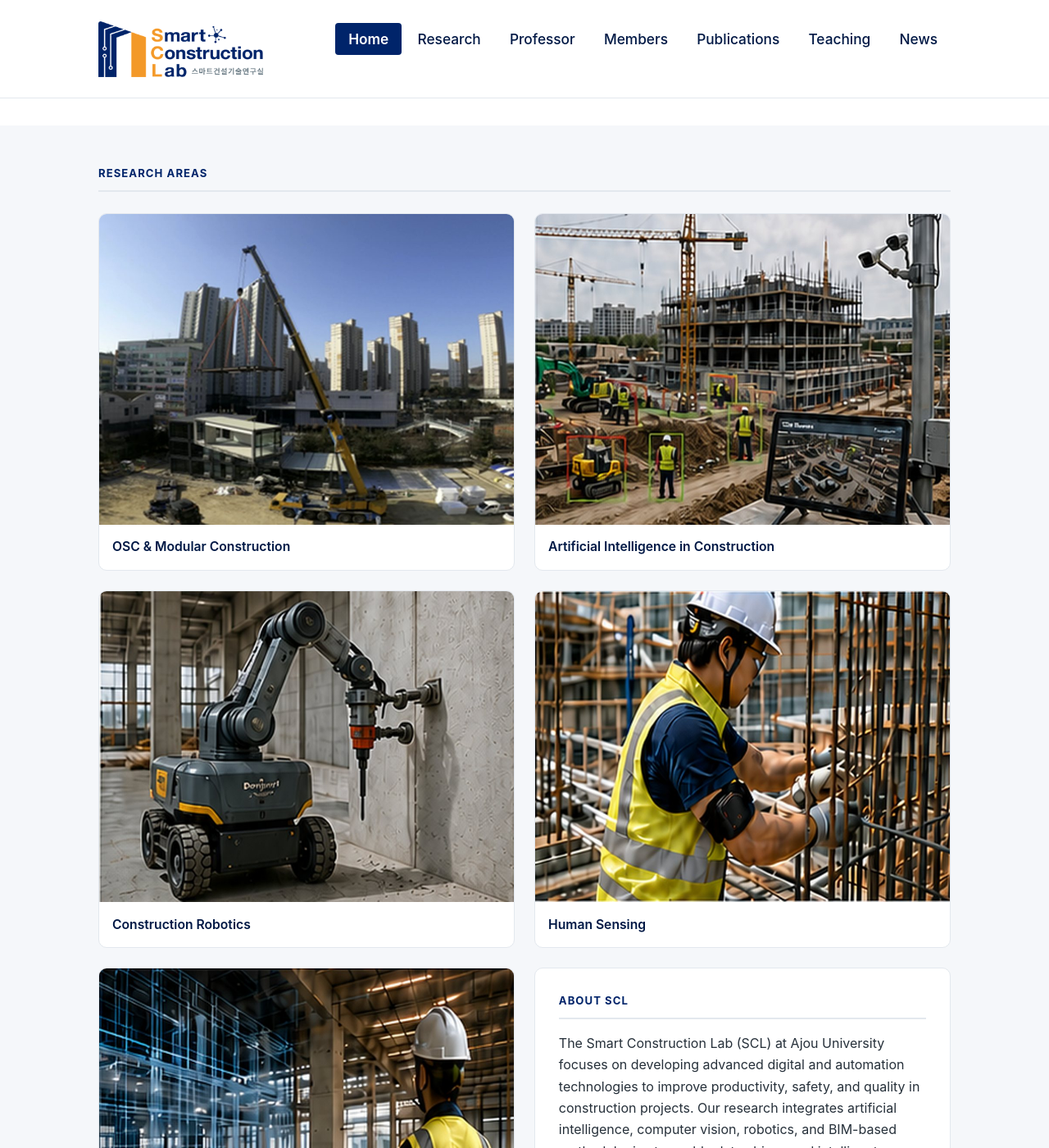
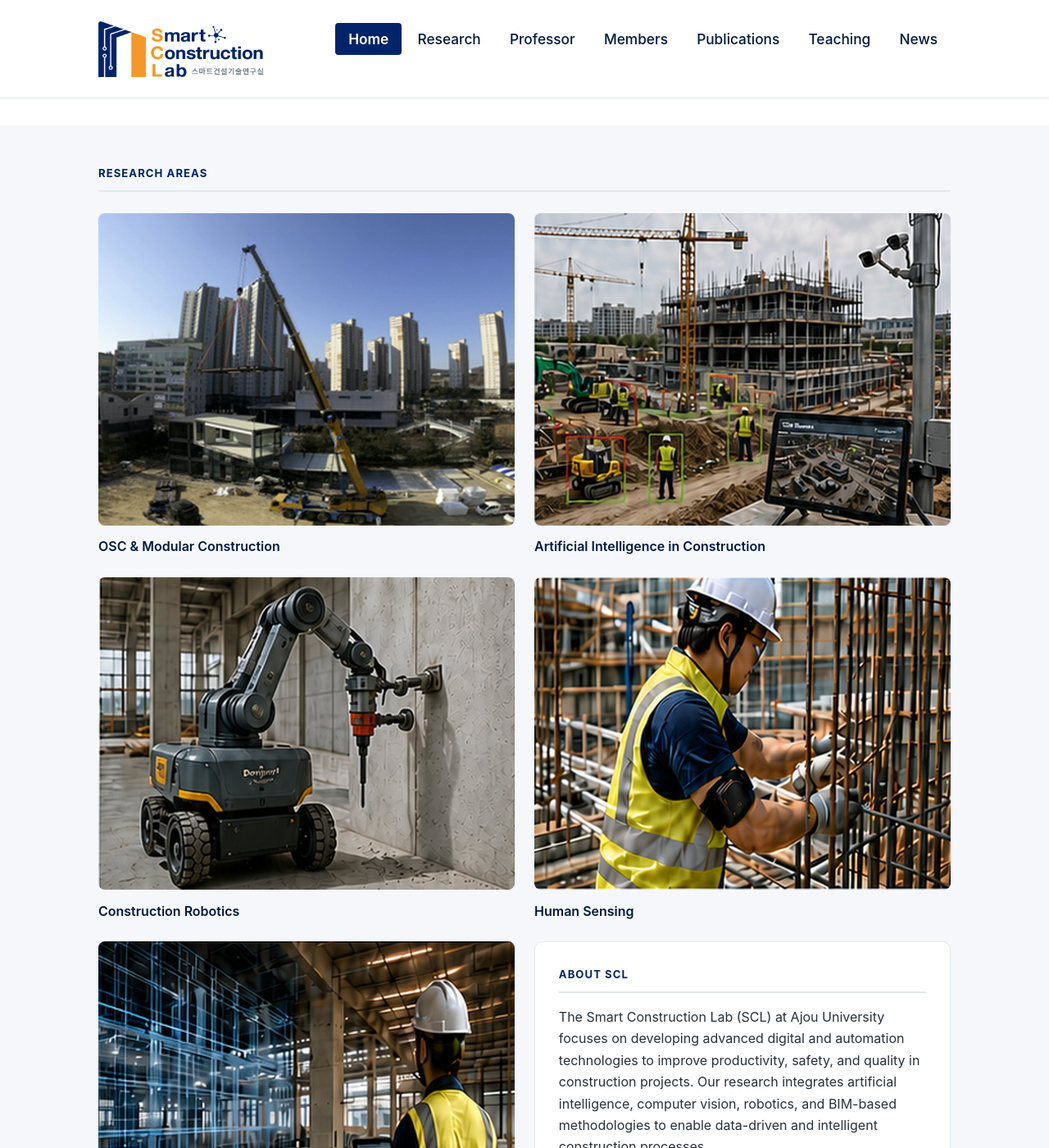
Before and after one commit to Ajou-Smart-Construction-Lab/ajou-smart-construction-lab.github.io, a Jekyll site: the page built from index.html, in a window 1280 px wide and 1400 px high, scrolled down 353 px. Shown: the whole window at 82% size. Built offline with Jekyll 4.4.1, drawn with Linux system fonts in a browser that asks for light colours.

Commit message:
Remove white card background/border from research photo tiles so photos read larger and sit directly on the section background
Co-Authored-By: Claude Fable 5 <noreply@anthropic.com>

```diff
--- a/assets/css/style.css
+++ b/assets/css/style.css
@@ -57,13 +57,10 @@ main.page { padding-top: 2.5rem; padding-bottom: 3.5rem; }
 
 /* home: research areas grid */
 .research-grid { display: grid; grid-template-columns: 1fr 1fr; gap: 1.5rem; }
-.research-tile {
-  display: block; background: #fff; border: 1px solid var(--line); border-radius: 10px;
-  overflow: hidden; text-decoration: none; transition: border-color 0.15s;
-}
-.research-tile:hover { border-color: var(--accent); }
-.research-tile img { width: 100%; aspect-ratio: 4 / 3; object-fit: cover; display: block; }
-.research-tile .caption { display: block; color: var(--navy-dark); font-weight: 600; font-size: 0.98rem; padding: 0.9rem 1rem; }
+.research-tile { display: block; text-decoration: none; }
+.research-tile img { width: 100%; aspect-ratio: 4 / 3; object-fit: cover; display: block; border-radius: 8px; transition: opacity 0.15s; }
+.research-tile:hover img { opacity: 0.88; }
+.research-tile .caption { display: block; color: var(--navy-dark); font-weight: 600; font-size: 1rem; padding: 0.8rem 0 0; }
 .about-tile { background: #fff; border: 1px solid var(--line); border-radius: 10px; padding: 1.8rem; }
 .about-tile .eyebrow { margin-bottom: 1rem; }
 
```
